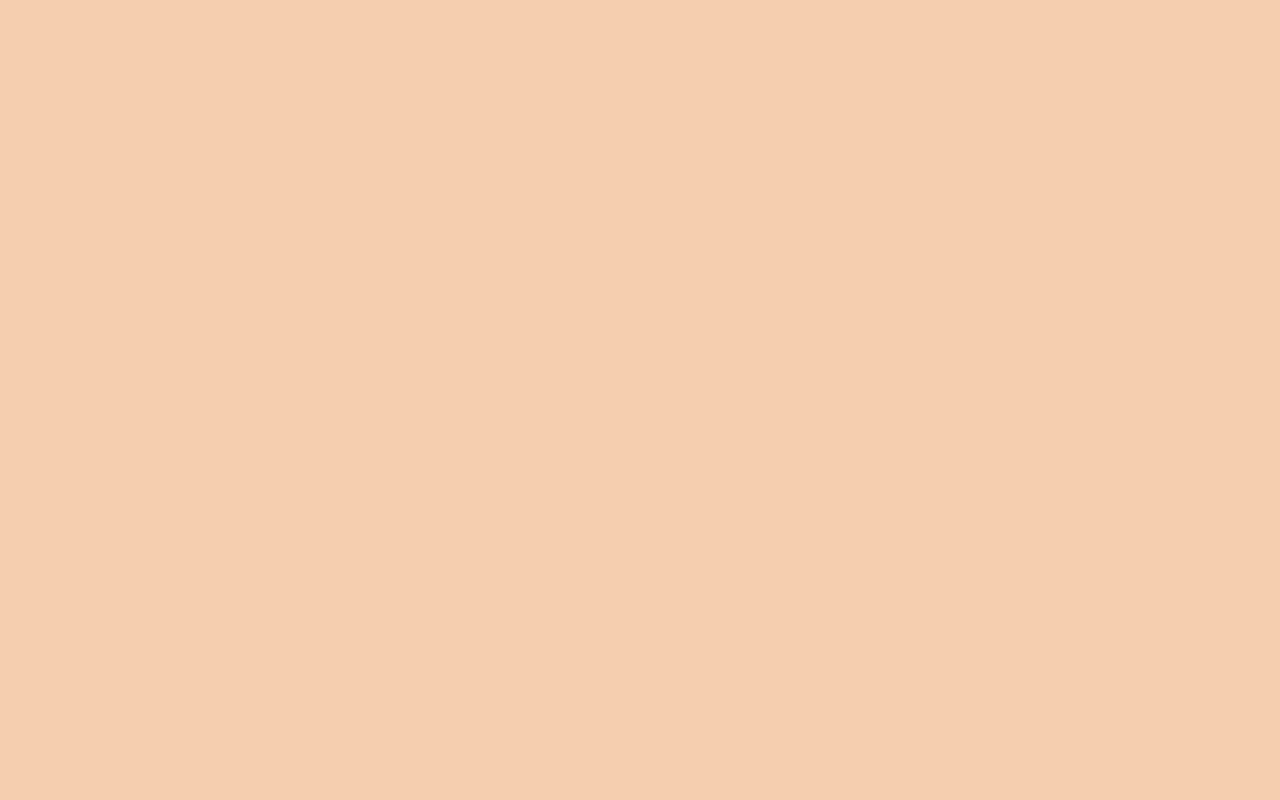
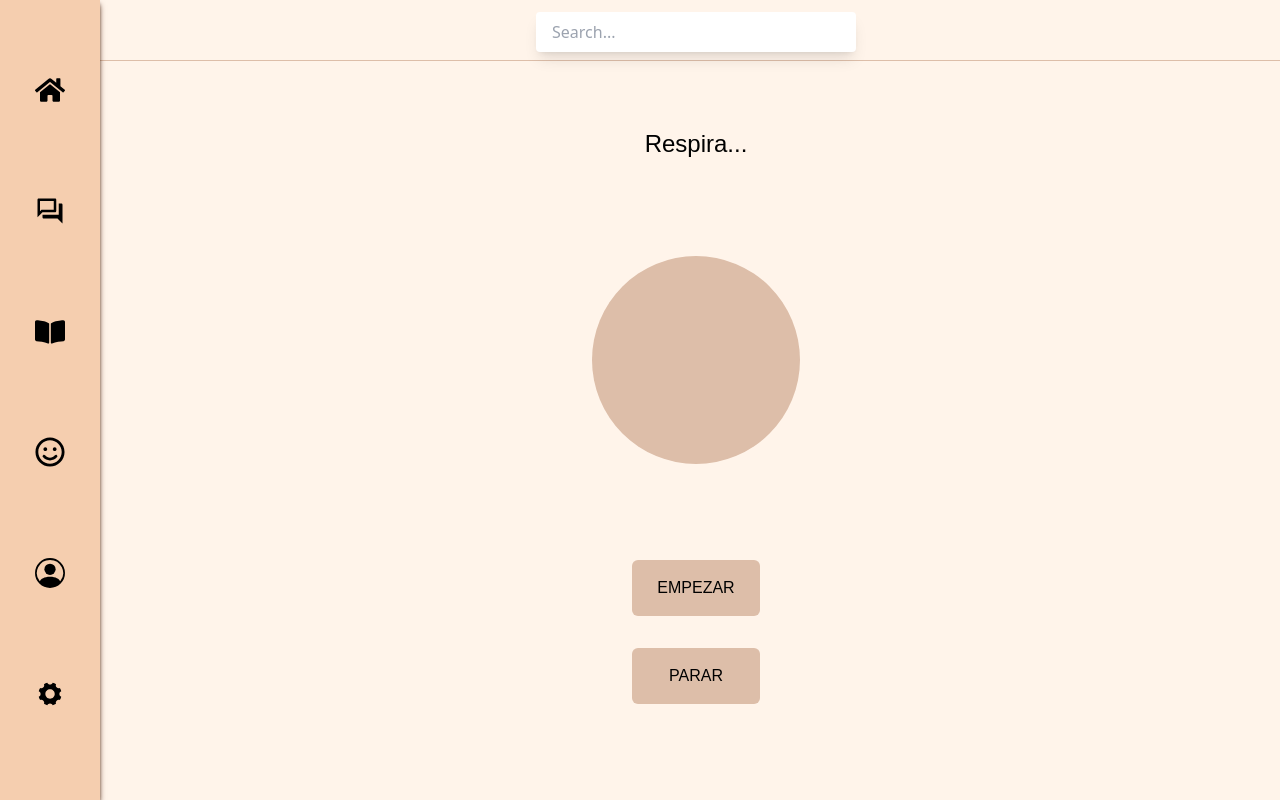
Before and after one commit to RaquelBayas/heyMama_project, a React (Vite) app in the folder frontend/: page /breathing in a window 1280 px wide. Before the commit this address had no page. Built offline with nearby package versions, Linux system fonts and the light colour scheme; a web font is replaced by a local one.

Commit message:
base design

```diff
--- a/frontend/src/App.tsx
+++ b/frontend/src/App.tsx
@@ -15,6 +15,7 @@ import ForumHome from './components/Forum/ForumHome';
 import Forums from './components/Forum/Forums';
 import Depresion from './components/Forum/forumTypes/Depresion'
 import MoodTracker from './components/MoodTracker';
+import Breathing from './components/Breathing';
 
 function App() {
 
@@ -31,7 +32,8 @@ function App() {
       <Route path='/forums' element={<Forums />} />
       <Route path='/forum/depresion' element={<Depresion />} />
       <Route path='/config' element={<UserConf />} />
-      <Route path='/mood' element={<MoodTracker />}/>
+      <Route path='/mood' element={<MoodTracker />} />
+      <Route path='/breathing' element={<Breathing />} />
     </Routes>
   )
 }
--- /dev/null
+++ b/frontend/src/components/Breathing.tsx
@@ -0,0 +1,49 @@
+import { useState } from 'react'
+import Menu from './Menu'
+import Search from './Search'
+
+function Breathing() {
+
+    const [breathing, setBreathing] = useState('Respira...')
+
+    const ball = document.querySelector('div.ball')
+
+    function handleClick(e) {
+
+        if (e.target.innerText === 'EMPEZAR') {
+            ball?.classList.add('circle', 'pulse')
+            setBreathing('Inhala...')
+
+        } else {
+            ball?.classList.remove('circle', 'pulse')
+            setBreathing('Respira...')
+        }
+    }
+
+    return (
+        <div className='w-screen h-screen bg-background grid grid-cols-[100px,1fr] overflow-x-hidden'>
+
+            <Menu />
+            <div className="grid w-screen grid-rows-[5em_1fr]">
+
+                <div className='flex flex-col justify-center mt-3 mb-3 ml-[3.5rem]'>
+                    <div className='flex justify-evenly'><Search /></div>
+                    <div className='w-screen mt-2 mb-2 border-b border-secondary'></div>
+                </div>
+
+                <main className="font-Montserrat justify-center ml-[3.5rem]">
+
+                    <div className="flex flex-col justify-center items-center">
+                        <h1 className='text-2xl mt-12'>{breathing}</h1>
+                        <div className='w-52 h-52 rounded-full bg-secondary my-24 ball'></div>
+                        <button className='bg-secondary mb-8 p-4 rounded-md w-32' onClick={(e) => handleClick(e)}>EMPEZAR</button>
+                        <button className='bg-secondary p-4 rounded-md w-32' onClick={(e) => handleClick(e)}>PARAR</button>
+                    </div>
+
+                </main>
+            </div>
+        </div>
+    )
+}
+
+export default Breathing
--- a/frontend/styles/index.css
+++ b/frontend/styles/index.css
@@ -31,3 +31,27 @@
         width: max-content;
     }
 }
+
+
+
+
+
+
+
+.circle {
+    box-shadow: 0px 0px 1px 1px #0000001a;
+}
+
+.pulse {
+    animation: pulse-animation 2s infinite;
+}
+
+@keyframes pulse-animation {
+    0% {
+        box-shadow: 0 0 0 0px #DDBEA9;
+    }
+
+    100% {
+        box-shadow: 0 0 0 20px rgba(0, 0, 0, 0);
+    }
+}
```
